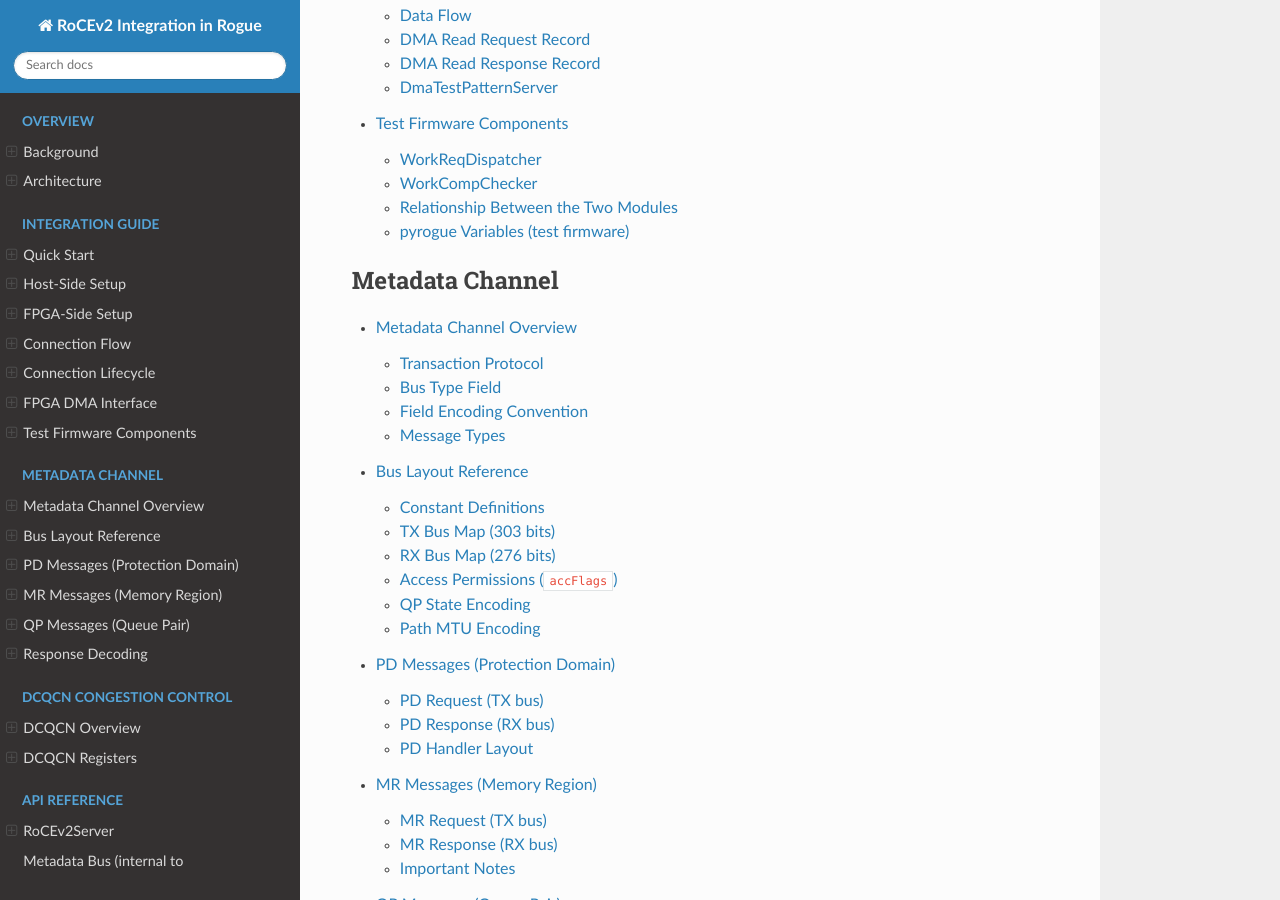
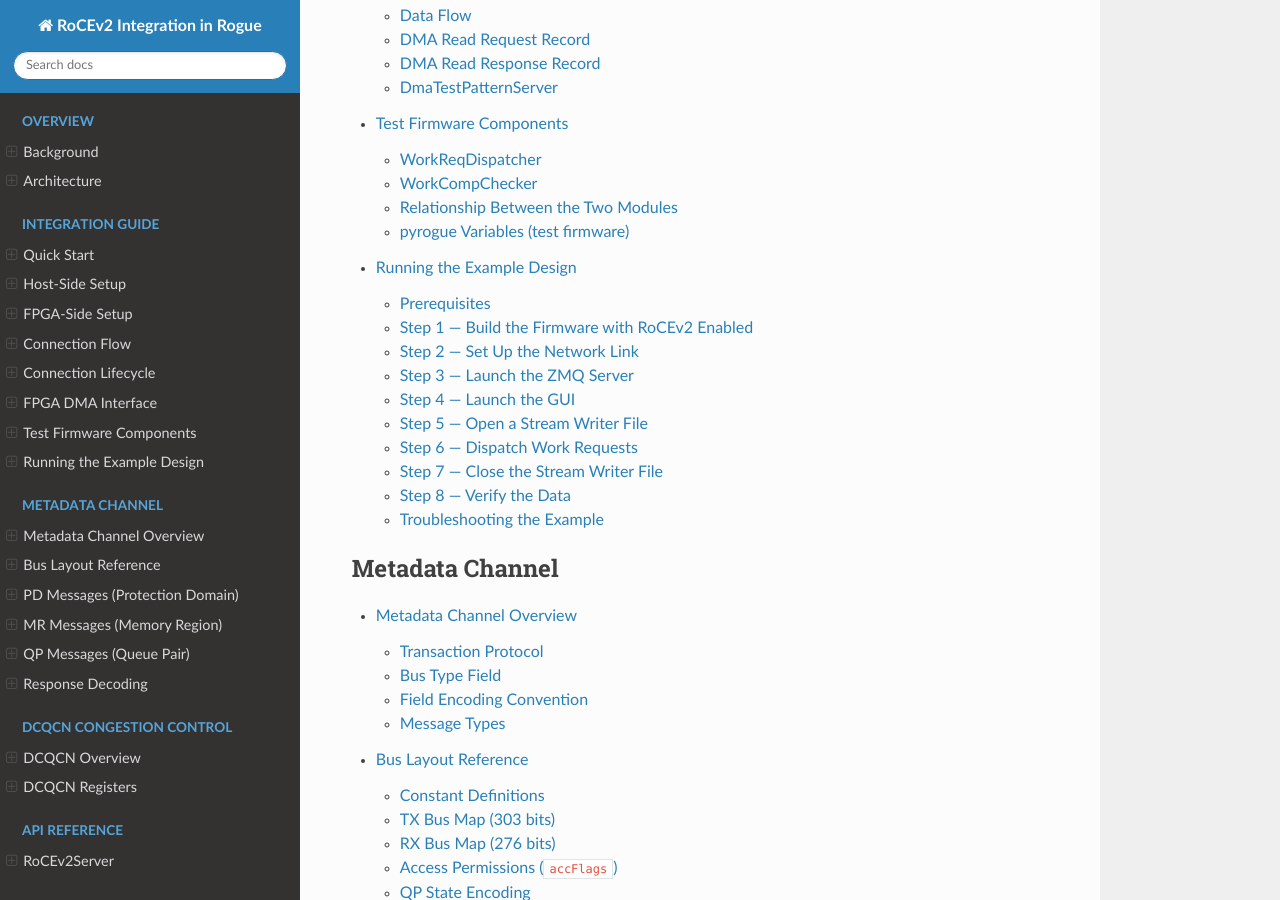
Before and after one commit to FilMarini/Rogue-integration-docs, a Sphinx documentation site: the page built from docs/source/index.rst, in a window 1280 px wide and 900 px high, scrolled down 1525 px. Built offline with Sphinx 7.4.7 and the Read the Docs theme 3.1.0, drawn with Linux system fonts in a browser that asks for light colours; some of the changed lines change nothing that is shown.

Commit message:
adding how to run ex design

```diff
--- a/docs/source/index.rst
+++ b/docs/source/index.rst
@@ -28,6 +28,7 @@
    integration/connection_lifecycle
    integration/dma_interface
    integration/test_firmware
+   integration/running_example
 
 .. toctree::
    :maxdepth: 2
--- a/docs/source/integration/quickstart.rst
+++ b/docs/source/integration/quickstart.rst
@@ -24,8 +24,8 @@
 
     https://github.com/slaclab/Simple-10GbE-RUDP-KCU105-Example
 
-Refer to that repository's ``startZmq.py`` and associated root class for a
-concrete integration pattern.
+For a step-by-step walkthrough of building the firmware, launching the server,
+and verifying a data transfer, see :doc:`running_example`.
 
 Checking the Connection
 -----------------------
--- /dev/null
+++ b/docs/source/integration/running_example.rst
@@ -0,0 +1,250 @@
+Running the Example Design
+==========================
+
+This page walks through a complete end-to-end test using the
+``Simple-10GbE-RUDP-KCU105-Example`` firmware and software.
+
+Prerequisites
+-------------
+
+* KCU105 evaluation board programmed with a bitfile built with
+  ``ROCEV2_EN_G => true`` (see :ref:`firmware-build` below).
+* Host machine connected to the KCU105 via a 10 GbE link (SFP or copper).
+* Rogue built with ``-DROCEV2=ON`` (see :doc:`../appendix/build`).
+* A working RDMA interface on the host — either a hardware RoCEv2 NIC
+  or a SoftRoCE link (see :doc:`../appendix/build` §Setting Up SoftRoCE).
+
+.. _firmware-build:
+
+Step 1 — Build the Firmware with RoCEv2 Enabled
+------------------------------------------------
+
+Open the target's top-level VHDL or tcl build file and ensure the generic
+is set:
+
+.. code-block:: vhdl
+
+    ROCEV2_EN_G => true
+
+Then build the bitfile using Vivado as usual (``make`` or ``source build.tcl``
+depending on the project).  Without ``ROCEV2_EN_G => true`` the RoCEv2 engine
+is excluded from the design and the firmware will behave as a plain UDP device.
+
+Step 2 — Set Up the Network Link
+---------------------------------
+
+Connect the KCU105 SFP/copper port to the host NIC.  The default FPGA IP
+address is ``192.168.2.10``.  Configure the host interface to be on the same
+subnet:
+
+.. code-block:: bash
+
+    sudo ip addr add 192.168.2.1/24 dev <interface>
+    sudo ip link set <interface> up
+
+    # Verify connectivity
+    ping 192.168.2.10
+
+If using SoftRoCE, attach it to the same interface (replace ``<interface>``
+with the actual name, e.g. ``enp34s0``):
+
+.. code-block:: bash
+
+    sudo modprobe rdma_rxe
+    sudo rdma link add rxe0 type rxe netdev <interface>
+
+Verify the link is active before proceeding:
+
+.. code-block:: bash
+
+    rdma link
+    # Expected:
+    # link rxe0/1 state ACTIVE physical_state LINK_UP netdev <interface>
+
+The ``state ACTIVE`` line confirms the RDMA link is ready.  The ``--roceDevice``
+argument passed to ``startZmq.py`` is the RDMA device name shown by
+``rdma link`` — in the example above that is ``rxe0``.
+
+Step 3 — Launch the ZMQ Server
+--------------------------------
+
+From the ``software/scripts/`` directory of the example project:
+
+.. code-block:: bash
+
+    python3 startZmq.py \
+        --ip              192.168.2.10 \
+        --useRoce \
+        --roceDevice      rxe0 \
+        --rocePmtu        5 \
+        --roceOffset      0x00150000 \
+        --roceMinRnrTimer 31 \
+        --roceRnrRetry    7 \
+        --roceRetryCount  3 \
+        --roceMaxPay      1024 \
+        --useDcqcn
+
+Argument reference:
+
+.. list-table::
+   :header-rows: 1
+   :widths: 28 72
+
+   * - Argument
+     - Description
+   * - ``--ip``
+     - FPGA IP address.  Default: ``192.168.2.10``.
+   * - ``--useRoce``
+     - Enable the RoCEv2 receive path instead of UDP/RSSI.
+   * - ``--roceDevice``
+     - RDMA device name as shown by ``rdma link`` (e.g. ``rxe0`` for
+       SoftRoCE, ``mlx5_0`` for a hardware NIC).
+   * - ``--rocePmtu``
+     - Path MTU code passed to the FPGA QP.  ``5`` = 4096 bytes
+       (``IBV_MTU_4096``), which is recommended for 10 GbE.
+   * - ``--roceOffset``
+     - AXI-lite byte offset of the RoCEv2 engine register block within
+       the FPGA address map.  Must match the firmware.
+       For the KCU105 example: ``0x00150000``.
+   * - ``--roceMinRnrTimer``
+     - Minimum RNR NAK timer value set on the host QP.  Controls the
+       minimum time the host signals it needs before the FPGA may retry
+       after an RNR.  ``31`` ≈ 491 ms (maximum, recommended for SoftRoCE).
+   * - ``--roceRnrRetry``
+     - Number of times the FPGA retries after receiving an RNR NAK.
+       ``7`` = infinite retries.
+   * - ``--roceRetryCount``
+     - Number of times the FPGA retries after a non-RNR error (timeout,
+       sequence error).  Default: ``3``.
+   * - ``--roceMaxPay``
+     - Maximum payload size in bytes per RDMA WRITE slot.  Must be ≤ the
+       path MTU.  Example: ``1024``.
+   * - ``--useDcqcn``
+     - Enable DCQCN congestion control registers on startup.
+
+Once the server is running you should see output similar to::
+
+    Rogue/pyrogue version v6.x.x  https://github.com/slaclab/rogue
+    Start: Started zmqServer on ports 9099-9101
+        To start a gui: python -m pyrogue gui --server='localhost:9099'
+        To use a virtual client: client = pyrogue.interfaces.VirtualClient(...)
+
+A successful RDMA connection will produce log lines showing the metadata
+bus handshake completing and ``ConnectionState`` transitioning to
+``'Connected'``.
+
+Step 4 — Launch the GUI
+-----------------------
+
+In a separate terminal, open the pyrogue GUI:
+
+.. code-block:: bash
+
+    python -m pyrogue gui --server='localhost:9099'
+
+The GUI tree will show the full device hierarchy.  Navigate to the
+``rdmaRx`` device to inspect connection parameters (``MrAddr``, ``MrRkey``,
+``FpgaQpn``, etc.) and frame counters (``RxFrameCount``, ``RxByteCount``).
+
+Step 5 — Open a Stream Writer File
+------------------------------------
+
+In the GUI, navigate to **DataWriter** (or **StreamWriter**) and:
+
+1. Set the **DataFile** field to your desired output path, e.g.
+   ``/tmp/test_roce.dat``.
+2. Click **Open** (or set ``Open = True``).
+
+The file writer is now recording all incoming RDMA frames to disk.
+
+Alternatively, from a ZMQ client script:
+
+.. code-block:: python
+
+    import pyrogue.interfaces
+
+    with pyrogue.interfaces.VirtualClient(addr='localhost', port=9099) as c:
+        c.root.DataWriter.DataFile.set('/tmp/test_roce.dat')
+        c.root.DataWriter.Open.set(True)
+
+Step 6 — Dispatch Work Requests
+---------------------------------
+
+Trigger the WorkReqDispatcher to send frames from the FPGA to the host.
+From the ``software/scripts/`` directory:
+
+.. code-block:: bash
+
+    python3 runDispatch.py --cases 100
+
+This sends 100 RDMA WRITEs from the FPGA.  The ``--cases`` argument sets
+the number of work requests dispatched.
+
+While dispatching, watch the GUI — ``rdmaRx.RxFrameCount`` should increment
+with each received frame.  The ``WorkCompChecker.SuccessCounter`` register on
+the FPGA side should match the number of dispatched cases.
+
+Step 7 — Close the Stream Writer File
+---------------------------------------
+
+Once ``RxFrameCount`` matches the number of dispatched cases, close the file:
+
+In the GUI, click **Close** on the DataWriter, or from a script:
+
+.. code-block:: python
+
+    with pyrogue.interfaces.VirtualClient(addr='localhost', port=9099) as c:
+        c.root.DataWriter.Open.set(False)
+        print('File size:', c.root.DataWriter.FileSize.get(), 'bytes')
+        print('Frames written:', c.root.DataWriter.FrameCount.get())
+
+Step 8 — Verify the Data
+--------------------------
+
+Check that the written data is correct and contiguous using the
+``fileReader.py`` utility from the ``software/scripts/`` directory:
+
+.. code-block:: bash
+
+    python3 fileReader.py \
+        --dataFile /tmp/test_roce.dat \
+        --check-cont
+
+Expected output on success::
+
+    Frame      1 | size=  1024 bytes | channel=0
+    Frame      2 | size=  1024 bytes | channel=0
+    ...
+    Frame    100 | size=  1024 bytes | channel=0
+
+    Total: 100 frame(s), 102400 bytes (100.0 KB)
+    Contiguity: OK — no gaps detected
+
+The ``--check-cont`` flag verifies that the byte pattern written by
+``DmaTestPatternServer`` is continuous across frame boundaries (no gaps,
+no resets to 0x00 between frames).  Any gap indicates a missed or
+out-of-order RDMA WRITE.
+
+Troubleshooting the Example
+----------------------------
+
+**Server exits immediately with "FPGA PD allocation failed"**
+    The FPGA firmware was not reset between runs and the previous session's
+    PD was not freed.  Power-cycle the KCU105 or reload the bitfile, then
+    relaunch the server.  See :doc:`connection_lifecycle` for why
+    ``MAX_PD = 1`` makes this necessary.
+
+**``rdma link`` shows ``state ACTIVE`` but ping to 192.168.2.10 fails**
+    The host interface IP is not in the same subnet as the FPGA.  Verify
+    with ``ip addr show <interface>`` and reassign if needed.
+
+**Frames are received but ``fileReader.py`` reports gaps**
+    Increase ``--roceMinRnrTimer`` to give the host more time to drain
+    the MR slots between writes.  With SoftRoCE under load, ``31``
+    (491 ms) is recommended.  Also check ``WorkCompChecker.UnsuccessCounter``
+    — non-zero means some WRITEs failed at the RDMA level.
+
+**``RxFrameCount`` is lower than ``--cases``**
+    Some WRITEs were dropped.  Check ``WorkCompChecker.UnsuccessCounter``
+    and ``rdmaRx.RxByteCount`` to distinguish between RDMA-level failures
+    and host-side drops.
```
